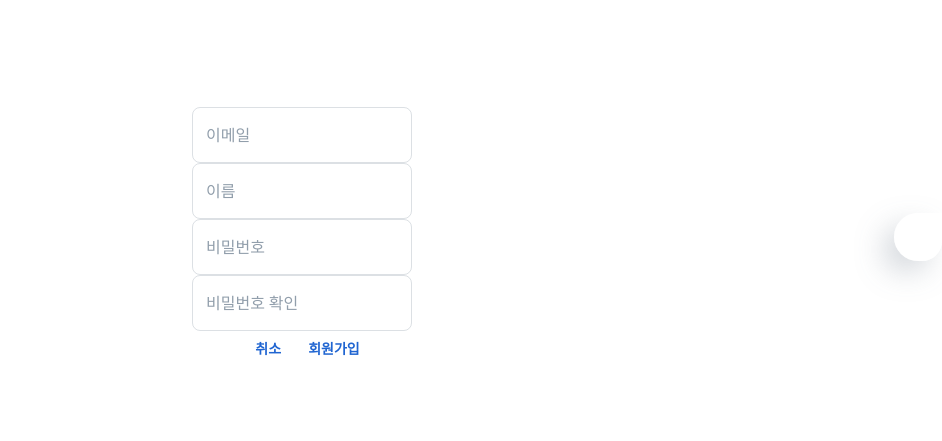
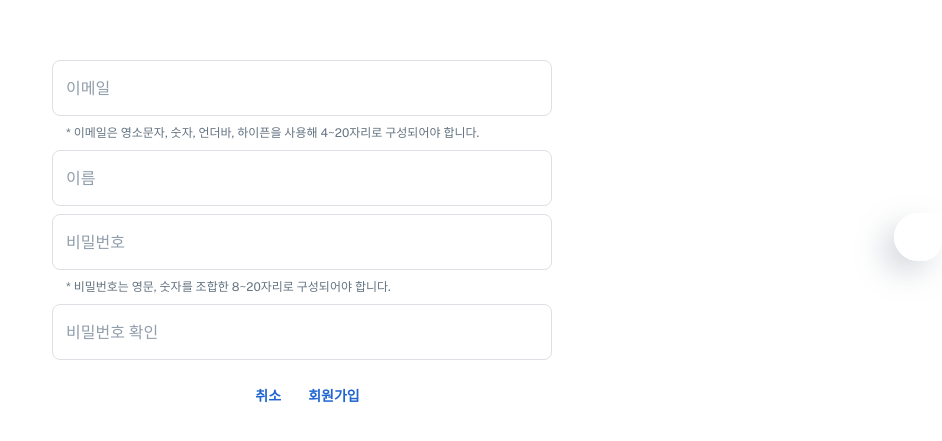
Before and after one commit to mihyunli/onboarding-frontend, a React (Create React App) app: page /signup in a window 1280 px wide. Shown: the part 163-604 px from the top of the page, without its empty margins (338-1280 px from the left). Built offline with nearby package versions, Linux system fonts and the light colour scheme; some icons are missing.

Commit message:
refactor: 회원가입, 로그인 컴포넌트에 useForm hook 사용

```diff
--- a/src/pages/auth/Login.tsx
+++ b/src/pages/auth/Login.tsx
@@ -3,7 +3,6 @@ import { Grid, Button, TextField } from '@mui/material';
 
 // hooks
 import { useNavigate } from 'react-router-dom';
-import useAuth from '../../hooks/useAuth';
 import useForm from '../../hooks/useForm';
 
 // ----------------------------------------------------------------------
@@ -11,29 +10,22 @@ import useForm from '../../hooks/useForm';
 export default function Login() {
   const navigation = useNavigate();
 
-  interface IFormValues {
-    email: string;
-    password: string;
-  }
-
   const defaultValues = {
     email: '',
     password: '',
   };
 
-  const { values, handleChange } = useForm<IFormValues>(defaultValues);
-  const auth = useAuth();
+  const { values, handleChange, handleSubmit, errors } = useForm(defaultValues);
 
   const handleLogin = async () => {
-    const params = {
+    const result = await handleSubmit({
+      formType: 'LOGIN',
+      formParams: {
         email: values.email,
         password: values.password,
-    };
-
-    const res = await auth.login(params);
-    console.log('로그인 결과 >>', res);
-
-    navigation('/');
+      },
+    });
+    result && navigation('/');
   };
 
   const moveToSignUpPage = () => {
@@ -49,11 +41,16 @@ export default function Login() {
       justifyContent="center"
       style={{ minHeight: '100vh' }}
     >
+      <Grid style={{ width: '400px' }}>
         <TextField
           type="text"
           placeholder="이메일"
           value={values.email}
           name="email"
+          error={errors.email ? true : false}
+          helperText={errors.email}
+          fullWidth
+          style={{ marginBottom: '8px' }}
           onChange={handleChange}
         />
         <TextField
@@ -61,10 +58,17 @@ export default function Login() {
           placeholder="비밀번호"
           value={values.password}
           name="password"
+          error={errors.password ? true : false}
+          helperText={errors.password}
+          fullWidth
+          style={{ marginBottom: '8px' }}
           onChange={handleChange}
         />
+        <Grid container justifyContent="center">
           <Button onClick={handleLogin}>로그인</Button>
           <Button onClick={moveToSignUpPage}>회원가입</Button>
         </Grid>
+      </Grid>
+    </Grid>
   );
 }
--- a/src/pages/auth/SignUp.tsx
+++ b/src/pages/auth/SignUp.tsx
@@ -1,88 +1,34 @@
-import { useState } from 'react';
-
 // @mui
 import { Button, TextField, Grid } from '@mui/material';
 
 // hooks
 import { useNavigate } from 'react-router-dom';
 import useForm from '../../hooks/useForm';
-import useAuth from '../../hooks/useAuth';
 
 // ----------------------------------------------------------------------
-
-interface IFormValues {
-  [index: string]: string;
-  email: string;
-  name: string;
-  pw: string;
-  pwCheck: string;
-}
 
 export default function SignUp() {
   const navigation = useNavigate();
 
   const defaultValues = {
     email: '',
-    name: '',
-    pw: '',
-    pwCheck: '',
+    username: '',
+    password: '',
+    confirmPassword: '',
   };
 
-  const [errors, setErrors] = useState(defaultValues);
-
-  const { values, handleChange } = useForm<IFormValues>(defaultValues);
-  // useForm<IFormValues>({ defaultValues: {} } });
-
-  const auth = useAuth();
+  const { values, handleChange, errors, handleSubmit } = useForm(defaultValues);
 
   const handleSignUp = async () => {
-    if (!isValid()) return console.log('유효성 검사 실패');
-    const params = {
+    const result = await handleSubmit({
+      formType: 'SIGNUP',
+      formParams: {
         email: values.email,
-      username: values.name,
-      password: values.pw,
-    };
-    const res = await auth.register(params);
-    console.log('회원가입 결과 >>', res);
-
-    navigation('/login');
-  };
-
-  const isValid = () => {
-    let result = true;
-    let errorMessages = {} as IFormValues;
-
-    // /^[0-9a-zA-Z]([-_.]?[0-9a-zA-Z] 까지만 이씅면 된다고 하심!
-    const emailPattern =
-      /^[0-9a-zA-Z]([-_.]?[0-9a-zA-Z])*@[0-9a-zA-Z]([-_.]?[0-9a-zA-Z])*.[a-zA-Z]{2,3}$/i;
-    const pwPattern = /^(?=.*[a-z])(?=.*[A-Z])(?=.*\d)(?=.*[@$!%*?&])[A-Za-z\d@$!%*?&]{8,20}$/;
-
-    const { email, name, pw, pwCheck } = values;
-
-    for (const key in values) {
-      if (values[key] === '') {
-        errorMessages[key] = `필수 정보입니다.`;
-        result = false;
-      }
-    }
-    if (email && !emailPattern.test(email)) {
-      errorMessages.email = `이메일 형식이 올바르지 않습니다.`;
-      result = false;
-    }
-    if (name && name.length > 10) {
-      errorMessages.name = `이름은 10자 이내로 입력해주세요.`;
-      result = false;
-    }
-    if (pw && !pwPattern.test(pw)) {
-      errorMessages.pw = `비밀번호는 8자 이상 20자 이내로 영문 대소문자 및 특수문자를 포함해야 합니다.`;
-      result = false;
-    }
-    if (pw && pwCheck && pw !== pwCheck) {
-      errorMessages.pwCheck = `비밀번호 확인이 일치하지 않습니다.`;
-      result = false;
-    }
-    setErrors(errorMessages);
-    return result;
+        username: values.username,
+        password: values.password,
+      },
+    });
+    result && navigation('/login');
   };
 
   const moveToLoginPage = () => {
@@ -99,40 +45,54 @@ export default function SignUp() {
         justifyContent="center"
         style={{ minHeight: '100vh' }}
       >
+        <Grid style={{ width: '500px' }}>
           <TextField
             type="email"
             placeholder="이메일"
             value={values.email}
             name="email"
             error={errors.email ? true : false}
-          helperText={errors.email}
+            helperText={
+              errors.email ||
+              '* 이메일은 영소문자, 숫자, 언더바, 하이픈을 사용해 4~20자리로 구성되어야 합니다.'
+            }
+            fullWidth
+            style={{ marginBottom: '8px' }}
             onChange={handleChange}
           />
           <TextField
             type="text"
             placeholder="이름"
-          value={values.name}
-          name="name"
-          error={errors.name ? true : false}
-          helperText={errors.name}
+            value={values.username}
+            name="username"
+            error={errors.username ? true : false}
+            helperText={errors.username}
+            style={{ marginBottom: '8px' }}
+            fullWidth
             onChange={handleChange}
           />
           <TextField
             type="password"
             placeholder="비밀번호"
-          value={values.pw}
-          name="pw"
-          error={errors.pw ? true : false}
-          helperText={errors.pw}
+            value={values.password}
+            name="password"
+            error={errors.password ? true : false}
+            helperText={
+              errors.password || '* 비밀번호는 영문, 숫자를 조합한 8~20자리로 구성되어야 합니다.'
+            }
+            fullWidth
+            style={{ marginBottom: '8px' }}
             onChange={handleChange}
           />
           <TextField
             type="password"
             placeholder="비밀번호 확인"
-          value={values.pwCheck}
-          name="pwCheck"
-          error={errors.pwCheck ? true : false}
-          helperText={errors.pwCheck}
+            value={values.confirmPassword}
+            name="confirmPassword"
+            error={errors.confirmPassword ? true : false}
+            helperText={errors.confirmPassword}
+            style={{ marginBottom: '18px' }}
+            fullWidth
             onChange={handleChange}
           />
           <Grid container justifyContent="center">
@@ -140,6 +100,7 @@ export default function SignUp() {
             <Button onClick={handleSignUp}>회원가입</Button>
           </Grid>
         </Grid>
+      </Grid>
     </>
   );
 }
```
Lines whose indentation alone changed are shown as unchanged.
